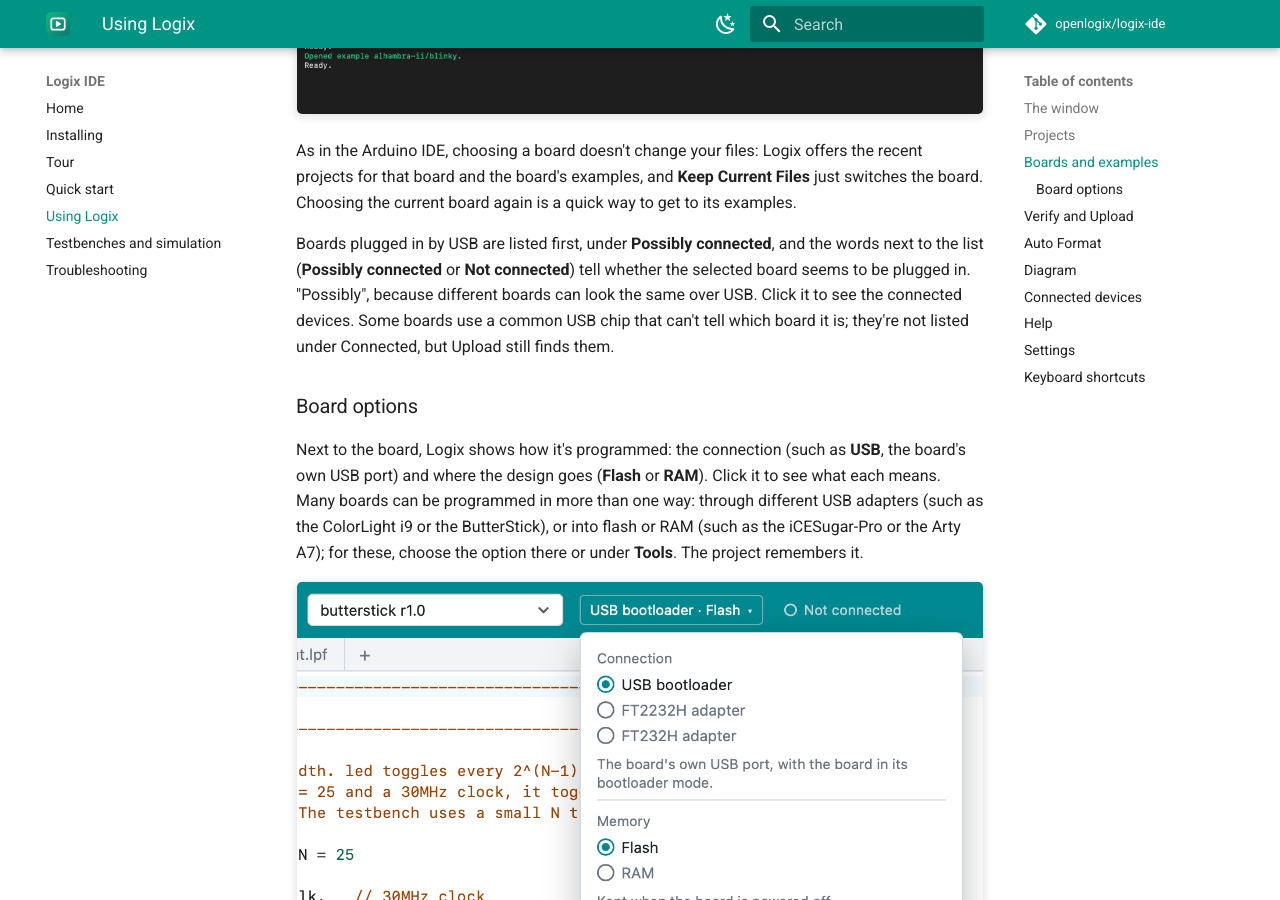
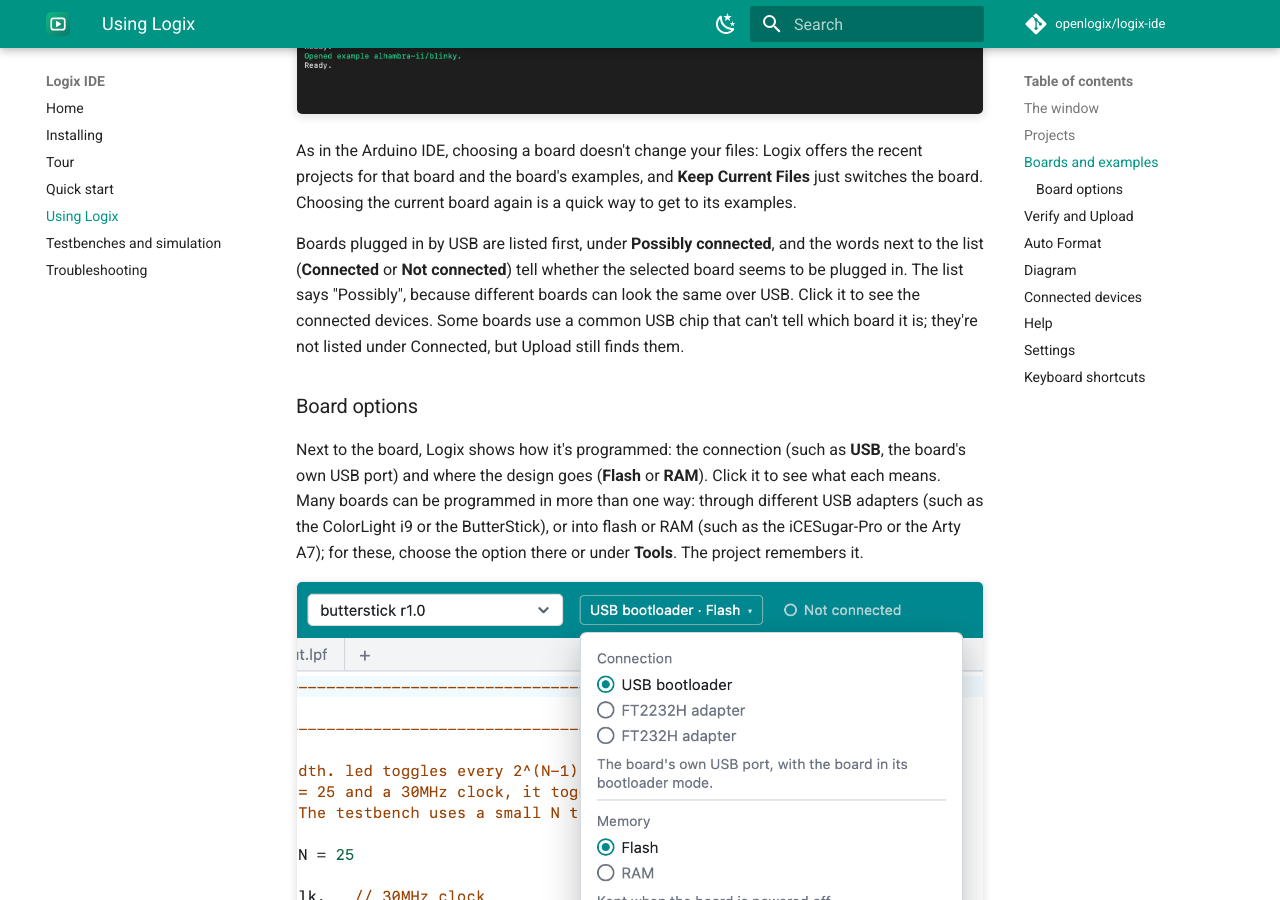
Before and after one commit to openlogix/logix-ide, an MkDocs documentation site: the page built from docs/using-logix.md, in a window 1280 px wide and 900 px high, scrolled down 2062 px. Built offline with MkDocs 1.6.1 and Material for MkDocs 9.7.7, drawn with Linux system fonts in a browser that asks for light colours; comment, search, counter and statistics services are not loaded.

Commit message:
Board status: "Connected", not "Possibly connected"
"Possibly connected" read strangely right after programming the board.
The status next to the board picker now says "Connected" (the tooltip
still says a device may be the board); the picker's group stays
"Possibly connected", since it lists every board a device may be. Docs
and screenshots updated.

Co-Authored-By: Claude Opus 5.5 <noreply@anthropic.com>

```diff
--- a/docs/using-logix.md
+++ b/docs/using-logix.md
@@ -86,9 +86,9 @@ offers the recent projects for that board and the board's examples, and
 to its examples.
 
 Boards plugged in by USB are listed first, under **Possibly connected**, and
-the words next to the list (**Possibly connected** or **Not connected**) tell
-whether the selected board seems to be plugged in. "Possibly", because
-different boards can look the same over USB. Click it to see the connected devices. Some boards use a common USB chip that can't
+the words next to the list (**Connected** or **Not connected**) tell
+whether the selected board seems to be plugged in. The list says "Possibly",
+because different boards can look the same over USB. Click it to see the connected devices. Some boards use a common USB chip that can't
 tell which board it is; they're not listed under Connected, but Upload still
 finds them.
 
--- a/ui/src/App.svelte
+++ b/ui/src/App.svelte
@@ -1691,7 +1691,7 @@
           ? `A connected device may be the ${boardName(currentBoard)} (it fits the board's USB filter).`
           : `${boardName(currentBoard)} isn't connected (no matching USB device found).`} Click to see the connected devices.`}
         onclick={showDevices}
-        >{boardConnected ? "Possibly connected" : "Not connected"}</button
+        >{boardConnected ? "Connected" : "Not connected"}</button
       >
     {/if}
   </header>
```
Also changed, not shown: CLAUDE.md (+2 -2 lines), docs/quick-start.md (+1 -2 lines), docs/tour.md (+1 -1 lines), docs/troubleshooting.md (+1 -1 lines), docs/images/boards.png, docs/images/devices.png, docs/images/error.png, docs/images/examples.png, docs/images/main.png, docs/images/settings.png, docs/images/tests.png, 2 other files.
